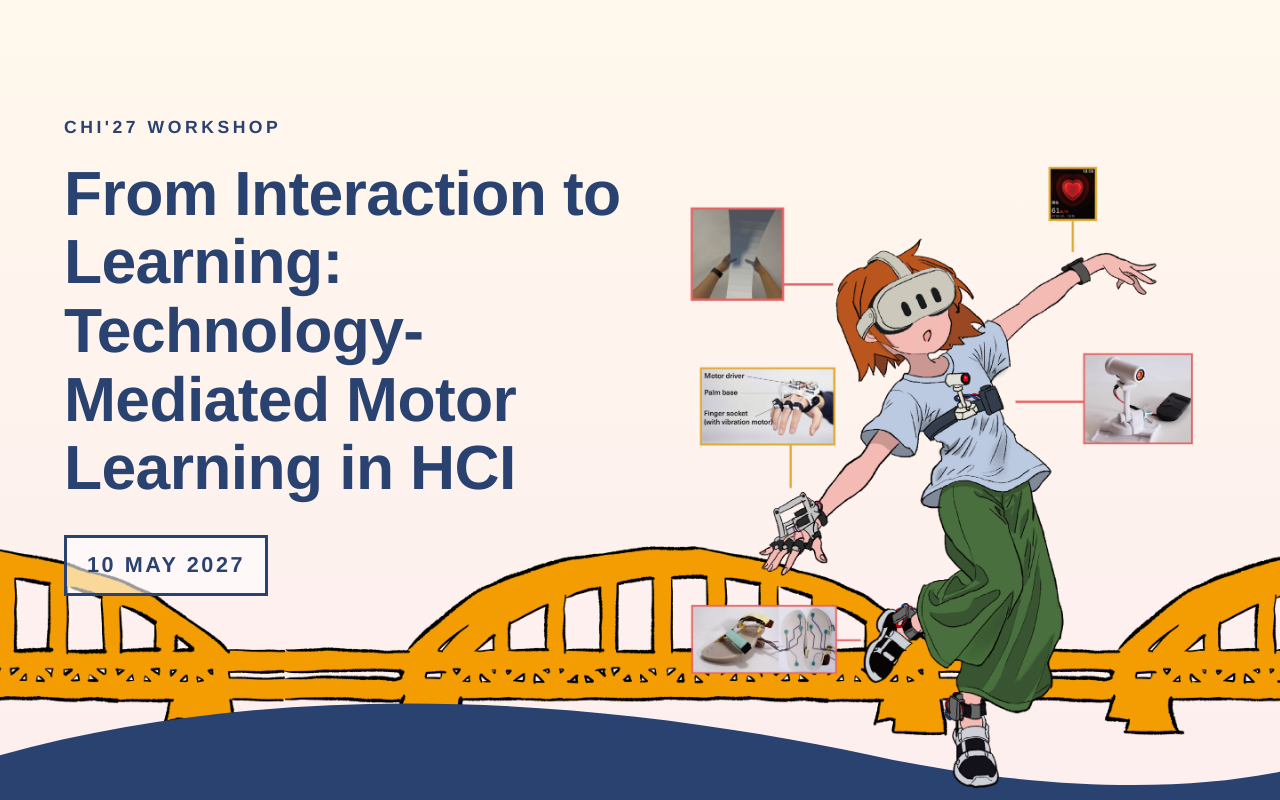
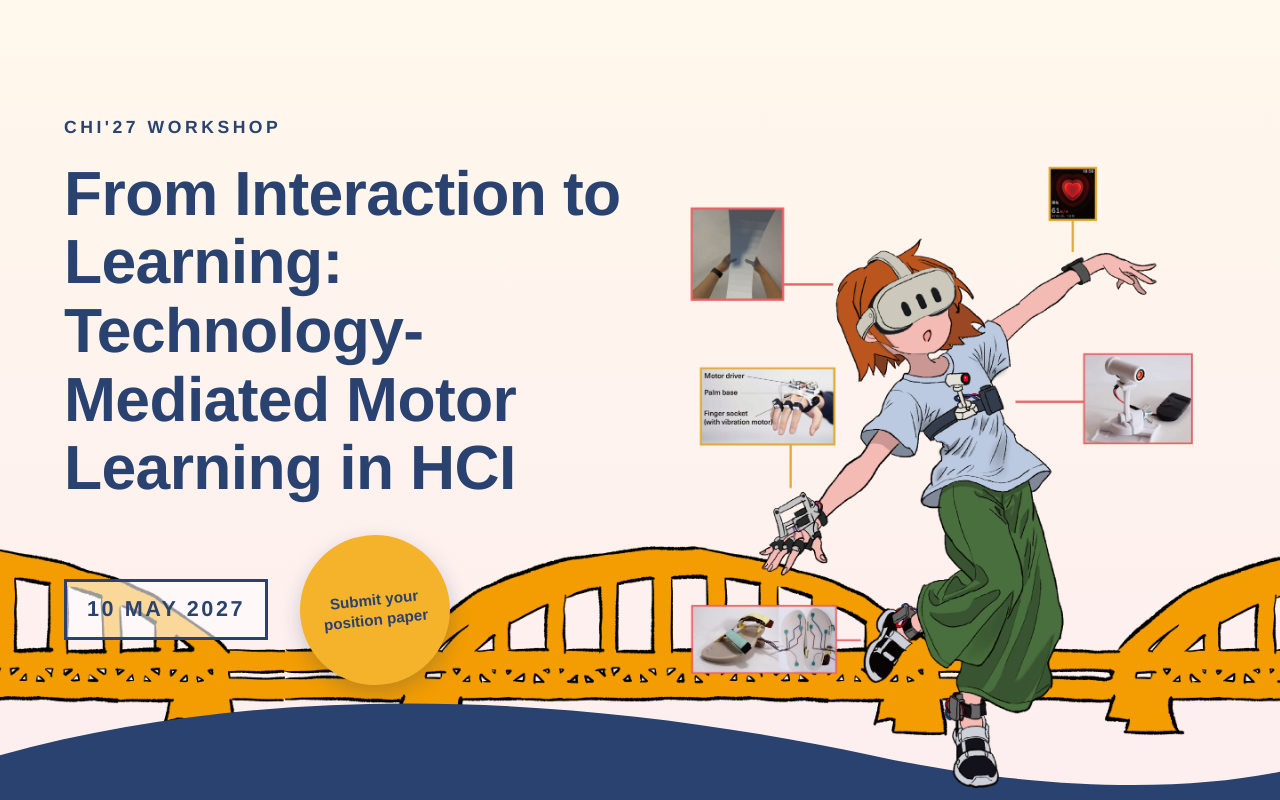
Before and after one commit to suzuyu-suzu/chi27-workshop, a Next.js app: page / in a window 1280 px wide. Shown: the top 800 px of the page. Built offline with nearby package versions, Linux system fonts and the light colour scheme; what @mui/material-nextjs would draw is missing.

Commit message:
Update abstract, hide position papers, add submission badge

```diff
--- a/app/page.tsx
+++ b/app/page.tsx
@@ -83,9 +83,11 @@ export default function Home() {
               </Stack>
             </Section>
 
+{/* 採択論文が決まるまで非表示。表示するにはこのコメントを外してください
             <Section id="position-papers" title="Position Papers">
               <PositionPapers />
             </Section>
+            */}
 
             <Section id="faq" title="FAQ">
               <Faq />
--- a/components/Hero.tsx
+++ b/components/Hero.tsx
@@ -2,7 +2,7 @@ import Box from "@mui/material/Box";
 import Container from "@mui/material/Container";
 import Typography from "@mui/material/Typography";
 import ArrowOutwardIcon from "@mui/icons-material/ArrowOutward";
-import { images, site } from "@/content/site";
+import { images, site, submission } from "@/content/site";
 import { asset } from "@/lib/asset";
 import { colors } from "@/theme/colors";
 
@@ -59,8 +59,16 @@ export default function Hero() {
           </Typography>
           <Box
             sx={{
+              display: "flex",
+              alignItems: "center",
+              justifyContent: { xs: "center", md: "flex-start" },
+              gap: { xs: 2, md: 4 },
+              mt: { xs: 3, md: 4 },
+            }}
+          >
+          <Box
+            sx={{
               display: "inline-block",
-              mt: { xs: 3, md: 4 },
               px: 2.5,
               py: 1,
               border: `3px solid ${colors.navy}`,
@@ -71,6 +79,38 @@ export default function Hero() {
             }}
           >
             {site.dateBadge}
+          </Box>
+
+          {/* 応募フォームへの丸いボタン */}
+          <Box
+            component="a"
+            href={submission.url}
+            target="_blank"
+            rel="noopener"
+            sx={{
+              display: "flex",
+              alignItems: "center",
+              justifyContent: "center",
+              textAlign: "center",
+              flexShrink: 0,
+              width: { xs: 112, md: 150 },
+              height: { xs: 112, md: 150 },
+              p: 2,
+              borderRadius: "50%",
+              bgcolor: colors.yellow,
+              color: colors.navy,
+              fontWeight: 700,
+              lineHeight: 1.3,
+              fontSize: { xs: "0.85rem", md: "0.95rem" },
+              textDecoration: "none",
+              boxShadow: "0 8px 20px rgba(41,66,112,0.25)",
+              transform: "rotate(-6deg)",
+              transition: "transform 0.2s ease",
+              "&:hover": { transform: "rotate(0deg) scale(1.04)" },
+            }}
+          >
+            {submission.label}
+          </Box>
           </Box>
         </Box>
 
--- a/content/site.ts
+++ b/content/site.ts
@@ -12,6 +12,12 @@ export const images = {
   character: "/images/character.png",
 };
 
+/** ポジションペーパーの応募フォーム */
+export const submission = {
+  label: "Submit your position paper",
+  url: "https://docs.google.com/forms/d/e/1FAIpQLScbY4B0j9QGeYMwTG0tbTjopYgVQnEchHT2tlMkNetwlqDxhQ/viewform",
+};
+
 export const site = {
   conference: "CHI'27",
   title: "From Interaction to Learning: Technology-Mediated Motor Learning in HCI",
@@ -21,9 +27,8 @@ export const site = {
 };
 
 export const about: string[] = [
-  "Emerging technologies such as multimodal feedback, wearable sensing, mixed reality, robotics, and artificial intelligence offer new ways to shape how people practice and experience movement. Yet, improved performance during technology-mediated practice does not necessarily result in lasting motor learning. This raises questions about how technology should support, evaluate, and translate motor learning across different people, skills, and contexts.",
-  "Research addressing these questions is distributed across technologies and movement domains, with researchers and labs often pursuing related questions independently. This workshop provides a platform to bring these perspectives together and explore what can be learned across domains.",
-  "Through short presentations, hands-on exploration, breakout discussions and collaborative ideation, participants will examine four interconnected questions around embodied learning, feedback and assistance, transfer, and evaluation and translation. We will synthesize these discussions into shared challenges, design opportunities, open research questions, and outline concrete directions for future research and collaboration.",
+  "Emerging technologies such as multimodal displays, wearable sensing, mixed reality, robotics, and artificial intelligence offer new ways to shape how people practice and experience movement.",
+  "Yet, improved performance during technology-mediated practice does not necessarily result in lasting motor learning. This raises questions about how technology should support, evaluate, and translate motor learning across different people, skills, and contexts. Research addressing these questions is distributed across technologies and movement domains, with researchers and labs often pursuing related questions independently. This workshop provides a platform to bring these perspectives together and explore what can be learned across domains. Through short presentations, hands-on exploration, breakout discussions and collaborative ideation, participants will examine four interconnected questions around embodied learning, feedback and assistance, transfer, and evaluation and translation. We will synthesize these discussions into shared challenges, design opportunities, open research questions, and outline concrete directions for future research and collaboration.",
 ];
 
 export const where = {
@@ -414,7 +419,7 @@ export const callForParticipation = {
     "Accepted papers will be used to inform breakout discussions, and authors will have a choice to have their accepted paper published on the workshop website.",
   ],
   links: [
-    { label: "Submit your position paper", url: "https://docs.google.com/forms/d/e/1FAIpQLScbY4B0j9QGeYMwTG0tbTjopYgVQnEchHT2tlMkNetwlqDxhQ/viewform" },
+    submission,
     { label: "ACM Master Article Template", url: "https://chi2027.acm.org/chi-publication-formats/" },
   ],
 };
@@ -508,7 +513,7 @@ export const faq: FaqItem[] = [
   {
     question: "How to apply as a participant?",
     answer: ["Participants can apply by submitting the Google form."],
-    links: [{ label: "Submission form", url: "https://docs.google.com/forms/d/e/1FAIpQLScbY4B0j9QGeYMwTG0tbTjopYgVQnEchHT2tlMkNetwlqDxhQ/viewform" }],
+    links: [{ label: "Submission form", url: submission.url }],
   },
   {
     question: "What should be in the document submitted by the participants?",
```
Also changed, not shown: 1 other file (tests, documents, lock files or other folders).
